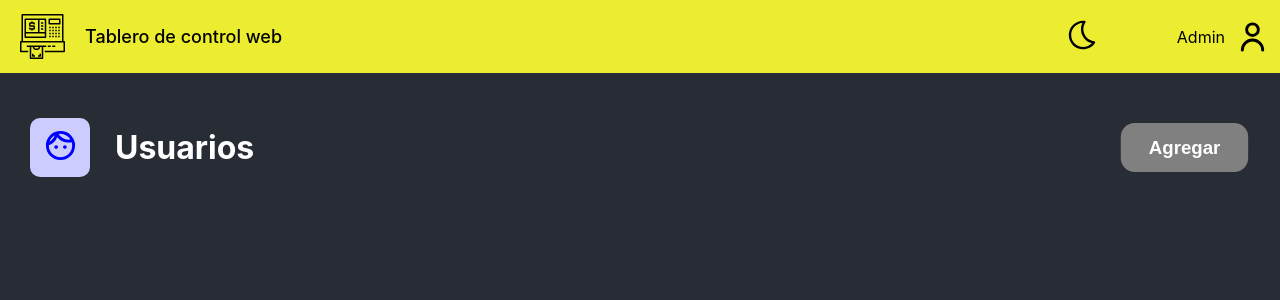
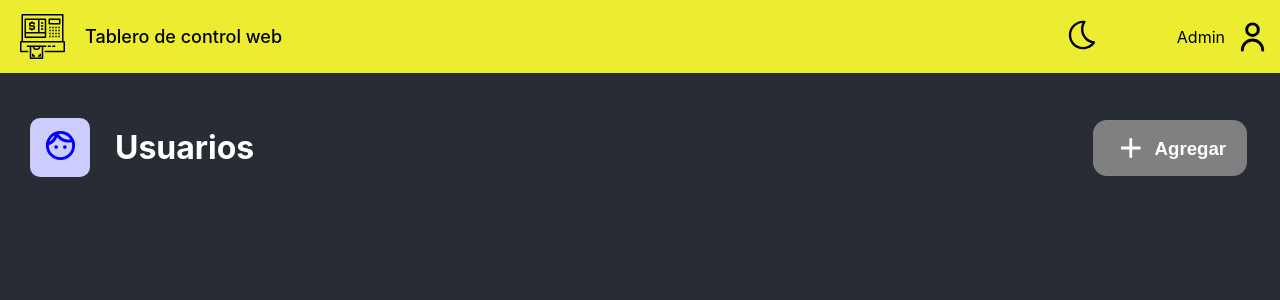
Before and after one commit to tpII/2023-G3-ATM-RPIWeb, a React (Create React App) app in the folder web-admin-app/frontend/: page /users in a window 1280 px wide. Shown: the top 300 px of the page. Built offline with nearby package versions, Linux system fonts and the light colour scheme; no server answers.

Commit message:
Botón Agregar con ícono (+) y darkMode

```diff
--- a/web-admin-app/frontend/src/App.css
+++ b/web-admin-app/frontend/src/App.css
@@ -22,7 +22,7 @@ label {
 
 .main-content .add-btn {
   position: fixed;
-  right: 30px;
+  right: 35px;
 }
 
 .main-content .page-header {
@@ -58,12 +58,16 @@ label {
   margin: 20px;
   background-color: var(--gray);
   border-radius: 10px;
-  padding: 10px 20px;
+  padding: 8px 15px;
   color: var(--light);
   border: none;
   font-weight: 600;
   cursor: pointer;
   transition: all .2s ease-in-out;
+  display: flex;
+  align-items: center;
+  justify-content: center;
+  gap: 5px;
 }
 
 .main-content .big-btn:hover {
--- a/web-admin-app/frontend/src/App.js
+++ b/web-admin-app/frontend/src/App.js
@@ -1,59 +1,57 @@
-import { useEffect, useState } from 'react';
-import Banner from './banner/Banner';
+import { useEffect, useState } from "react";
+import { BrowserRouter, Route, Routes } from "react-router-dom";
 
-// rutas
-import {BrowserRouter, Route, Routes} from 'react-router-dom'
-import HomePage from './home/HomePage';
-import CardListPage from './cards/CardListPage';
-import AddCardPage from './cards/AddCardPage';
-import UserListPage from './users/UserListPage';
-import AddUserPage from './users/AddUserPage';
+// componentes
+import Banner from "./banner/Banner";
+import HomePage from "./home/HomePage";
+import CardListPage from "./cards/CardListPage";
+import AddCardPage from "./cards/AddCardPage";
+import UserListPage from "./users/UserListPage";
+import AddUserPage from "./users/AddUserPage";
+import MoveListPage from "./moves/MoveListPage";
 
 // estilos
-import './App.css';
-import MoveListPage from './moves/MoveListPage';
+import "./App.css";
 
 function App() {
-
   // Estados
-  const [darkMode, setDarkMode] = useState(true)
+  const [darkMode, setDarkMode] = useState(true);
 
   // Función para alternancia de tema
   const switchMode = () => setDarkMode(!darkMode);
 
   // Modificación de estilo al cambiar estado
   useEffect(() => {
-    document.body.style.backgroundColor = darkMode ? '#282c34' : '#FFFFFF';
+    document.body.style.backgroundColor = darkMode ? "#282c34" : "#FFFFFF";
 
-    if (darkMode){
-      document.documentElement.style.setProperty('--dark', '#282c34');
-      document.documentElement.style.setProperty('--light', '#FFFFFF');
-      document.documentElement.style.setProperty('--gray', 'gray');
+    if (darkMode) {
+      document.documentElement.style.setProperty("--dark", "#282c34");
+      document.documentElement.style.setProperty("--light", "#FFFFFF");
+      document.documentElement.style.setProperty("--gray", "gray");
     } else {
-      document.documentElement.style.setProperty('--light', '#282c34');
-      document.documentElement.style.setProperty('--dark', '#FFFFFF');
-      document.documentElement.style.setProperty('--gray', '#d9d4d4');
+      document.documentElement.style.setProperty("--light", "#282c34");
+      document.documentElement.style.setProperty("--dark", "#FFFFFF");
+      document.documentElement.style.setProperty("--gray", "#d9d4d4");
     }
-  }, [darkMode])
+  }, [darkMode]);
 
   return (
     <div className="App">
-
       {/* Todos los componentes que usen Link deben
       estar contenidos en BrowserRouter */}
       <BrowserRouter>
         <Banner darkMode={darkMode} switchModeFn={switchMode} />
 
         <Routes>
-          <Route path='/' element={<HomePage/>} />
-          <Route path='/cards' element={<CardListPage/>} />
-          <Route path='/cards/add' element={<AddCardPage/>} />
-          <Route path='/users' element={<UserListPage/>} />
-          <Route path='/users/add' element={<AddUserPage/>} />
-          <Route path='/moves' element={<MoveListPage/>} />
+          <Route path="/" element={<HomePage />} />
+          <Route path="/users" element={<UserListPage darkMode={darkMode} />} />
+          <Route path="/cards" element={<CardListPage darkMode={darkMode} />} />
+          <Route path="/moves" element={<MoveListPage />} />
+
+          <Route path="/users/add" element={<AddUserPage />} />
+          <Route path="/cards/add" element={<AddCardPage />} />
         </Routes>
       </BrowserRouter>
-
     </div>
   );
 }
--- a/web-admin-app/frontend/src/cards/CardListPage.jsx
+++ b/web-admin-app/frontend/src/cards/CardListPage.jsx
@@ -9,8 +9,9 @@ import icon from "./../assets/credit_card.svg";
 
 // otros componentes
 import PageHeader from "../common/PageHeader";
+import AddButton from "../common/AddButton";
 
-function CardListPage() {
+function CardListPage(props) {
   const [cards, setCards] = useState([]);
 
   const getAll = () => {
@@ -44,9 +45,7 @@ function CardListPage() {
         <PageHeader color="#ffcccc" icon={icon} name="Tarjetas" />
 
         <Link className="add-btn" to="/cards/add">
-          <div className="main-buttons">
-            <button className="big-btn">Agregar</button>
-          </div>
+          <AddButton darkMode={props.darkMode} />
         </Link>
       </div>
 
--- /dev/null
+++ b/web-admin-app/frontend/src/common/AddButton.jsx
@@ -0,0 +1,17 @@
+import React from "react";
+
+// assets
+import {ReactComponent as AddIcon} from "./../assets/add.svg"
+
+const AddButton = (props) => {
+  return (
+    <div className="main-buttons">
+      <button className="big-btn">
+        <AddIcon fill={props.darkMode ? "white" : "black"} />
+        <span>Agregar</span>
+      </button>
+    </div>
+  );
+};
+
+export default AddButton;
--- a/web-admin-app/frontend/src/users/UserListPage.jsx
+++ b/web-admin-app/frontend/src/users/UserListPage.jsx
@@ -7,17 +7,16 @@ import icon from "./../assets/face.svg";
 
 // otros componentes
 import PageHeader from "../common/PageHeader";
+import AddButton from "../common/AddButton";
 
-function UserListPage() {
+function UserListPage(props) {
   return (
     <main className="main-content">
       <div className="main-header">
         <PageHeader color="#ccccff" name="Usuarios" icon={icon} />
 
         <Link className="add-btn" to="/users/add">
-          <div className="main-buttons">
-            <button className="big-btn">Agregar</button>
-          </div>
+          <AddButton darkMode={props.darkMode} />
         </Link>
       </div>
     </main>
```
Also changed, not shown: web-admin-app/frontend/src/assets/add.svg (added).
